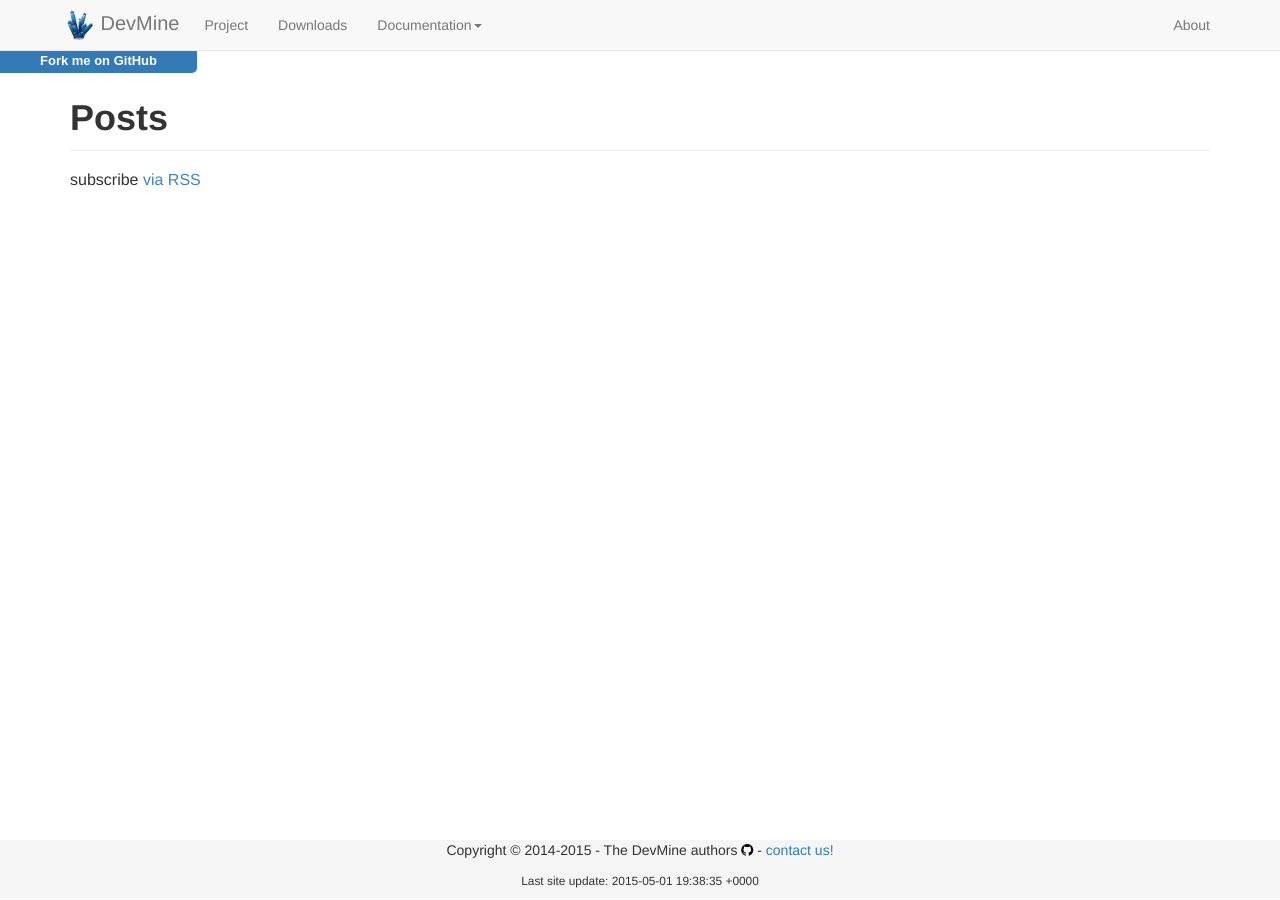
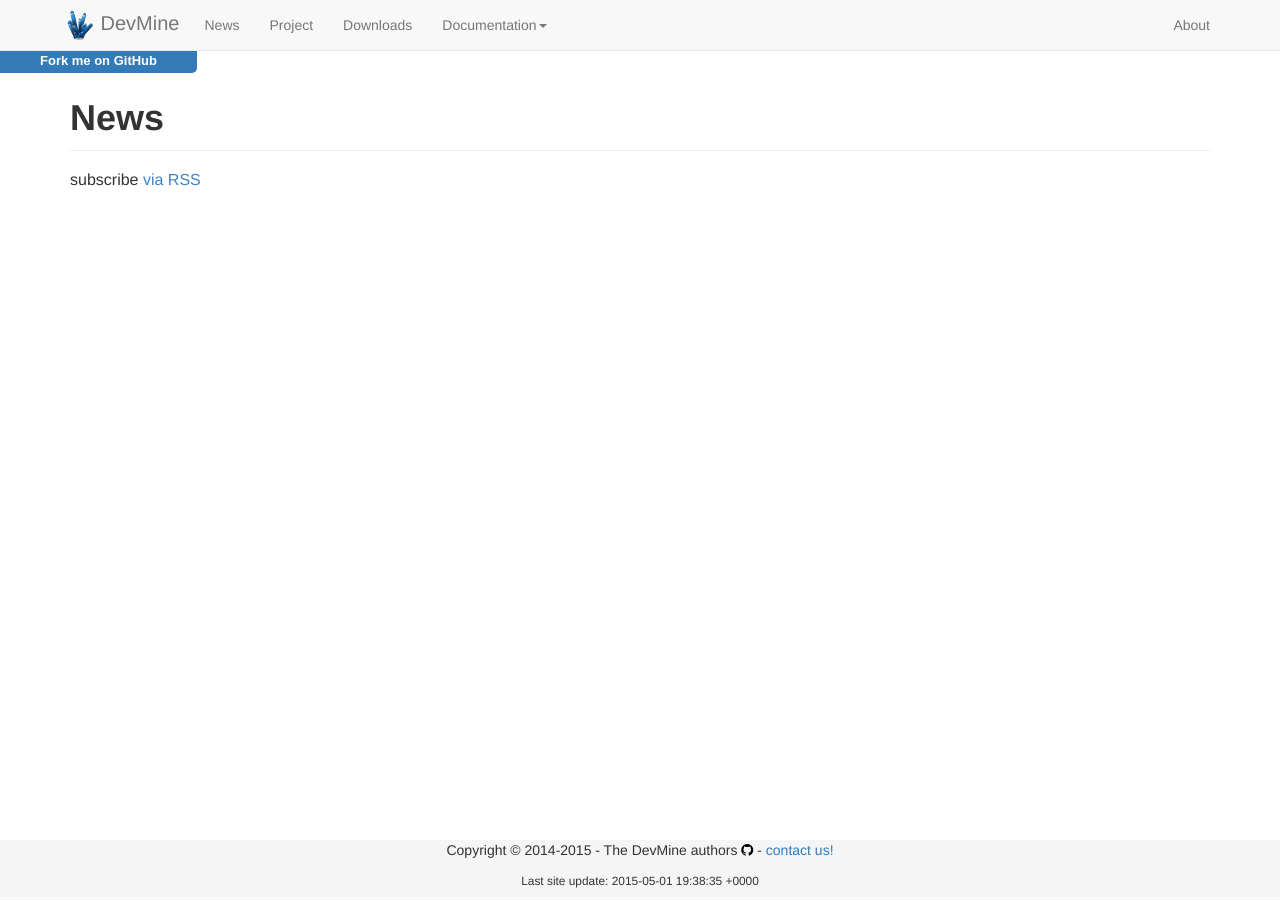
Before and after one commit to DevMine/devmine.github.io, a Jekyll site: the page built from news.html, in a window 1280 px wide. Built offline with Jekyll 4.4.1, drawn with Linux system fonts in a browser that asks for light colours.

Commit message:
misc: add news section

```diff
--- a/_config.yml
+++ b/_config.yml
@@ -1,7 +1,7 @@
 # Site settings
 title: DevMine
 owner: The DevMine authors
-email: your-email@domain.com
+email: contact@devmine.ch
 description: > # this means to ignore newlines until "baseurl:"
     DevMine - A developer search engine and source code analysis framework
 baseurl: "" # the subpath of your site, e.g. /blog/
@@ -17,3 +17,13 @@ kramdown:
 highlighter: rouge
 
 exclude: [Makefile, README.md]
+
+permalink: /news/:year/:month/:day/:title/
+
+defaults:
+  -
+    scope:
+        path: ""
+        type: "posts"
+    values:
+        layout: "post"
--- a/_includes/header.html
+++ b/_includes/header.html
@@ -13,6 +13,9 @@
 
       <div class="collapse navbar-collapse" id="bs-example-navbar-collapse-1">
         <ul class="nav navbar-nav">
+          <li>
+            <a href="/news/">News</a>
+          </li>
           <li>
             <a href="/project/">Project</a>
           </li>
--- a/news.html
+++ b/news.html
@@ -1,10 +1,12 @@
 ---
 layout: default
+title: News
+permalink: /news/
 ---
 
 <div class="home">
 
-  <h1 class="page-heading">Posts</h1>
+  <h1 class="page-heading">News</h1>
 
   <ul class="post-list">
     {% for post in site.posts %}
```
